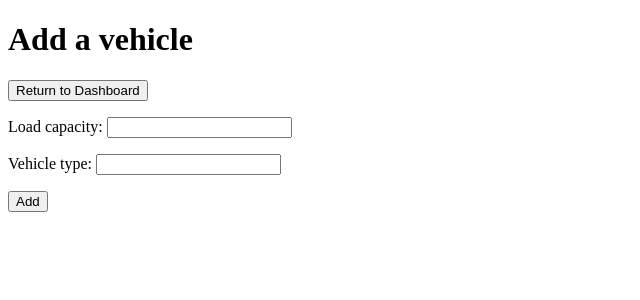
After one commit to Yogafroga/There_n_Back, a Django app: page /add_vehicle/ in a window 1280 px wide. The commit adds this page. Shown: the top 300 px of the page, without its empty margins (0-640 px from the left). Run offline with Django 5.2, Linux system fonts and the light colour scheme; the visitor is signed in with stand-in values (Sample User, id 1); parts of the project's set-up code (start-up, migrations or seed data) failed here and were passed over.

Commit message:
added add_vehicle page for dispatcher

```diff
--- a/there_n_back/logistics/forms.py
+++ b/there_n_back/logistics/forms.py
@@ -1,6 +1,6 @@
 from django import forms
 from django.contrib.auth.forms import UserCreationForm
-from .models import Client, Dispatcher
+from .models import Client, Dispatcher, Vehicle, Driver
 
 class ClientRegistrationForm(UserCreationForm):
     class Meta:
@@ -12,3 +12,8 @@ class DispatcherRegistrationForm(UserCreationForm):
     class Meta:
         model = Dispatcher
         fields = ['email', 'name', 'password1', 'password2']
+
+class AddVehicleForm(forms.ModelForm):
+    class Meta:
+        model = Vehicle
+        fields = ['load_capacity', 'vehicle_type']
--- /dev/null
+++ b/there_n_back/logistics/templates/add_vehicle.html
@@ -0,0 +1,18 @@
+<!DOCTYPE html>
+<html>
+<head>
+    <title>Add a vehicle</title>
+</head>
+<body>
+    <h1>Add a vehicle</h1>
+    <a href="{% url 'dispatcher_dashboard' %}">
+        <button>Return to Dashboard</button>
+    </a>
+
+    <form method="post">
+        {% csrf_token %}
+        {{ form.as_p }}
+        <button type="submit">Add</button>
+    </form>
+</body>
+</html>
--- a/there_n_back/logistics/templates/dispatcher_dashboard.html
+++ b/there_n_back/logistics/templates/dispatcher_dashboard.html
@@ -5,6 +5,9 @@
 </head>
 <body>
     <h1>Welcome, {{ user.name }}!</h1>
-    <p>This is your client dashboard.</p>
+    <p>This is your dispatcher dashboard.</p>
+    <a href="{% url 'add_vehicle' %}">
+        <button>Add vehicle</button>
+    </a>
 </body>
 </html>
--- a/there_n_back/logistics/views.py
+++ b/there_n_back/logistics/views.py
@@ -1,5 +1,5 @@
 from django.shortcuts import render, redirect
-from .forms import ClientRegistrationForm, DispatcherRegistrationForm
+from .forms import *
 from django.contrib.auth.decorators import login_required
 from django.contrib.auth import login
 from django.http import HttpResponse
@@ -15,6 +15,18 @@ def client_dashboard(request):
 @login_required
 def dispatcher_dashboard(request):
     return render(request, 'dispatcher_dashboard.html')
+
+@login_required
+def add_vehicle(request):
+    if request.method == 'POST':
+        form = AddVehicleForm(request.POST)
+        if form.is_valid():
+            vehicle = form.save()
+            return redirect('dispatcher_dashboard')
+    else:
+        form = AddVehicleForm()
+    return render(request, 'add_vehicle.html', {'form': form})
+
 
 def register_client(request):
     if request.method == 'POST':
--- a/there_n_back/there_n_back/urls.py
+++ b/there_n_back/there_n_back/urls.py
@@ -21,6 +21,7 @@ from logistics import views
 urlpatterns = [
     path('', views.home, name='home'),
     path('admin/', admin.site.urls),
+    path('add_vehicle/', views.add_vehicle, name='add_vehicle'),
     path('client_dashboard/', views.client_dashboard, name='client_dashboard'),
     path('dispatcher_dashboard/', views.dispatcher_dashboard, name='dispatcher_dashboard'),
     path('register/client/', views.register_client, name='register_client'),
```
